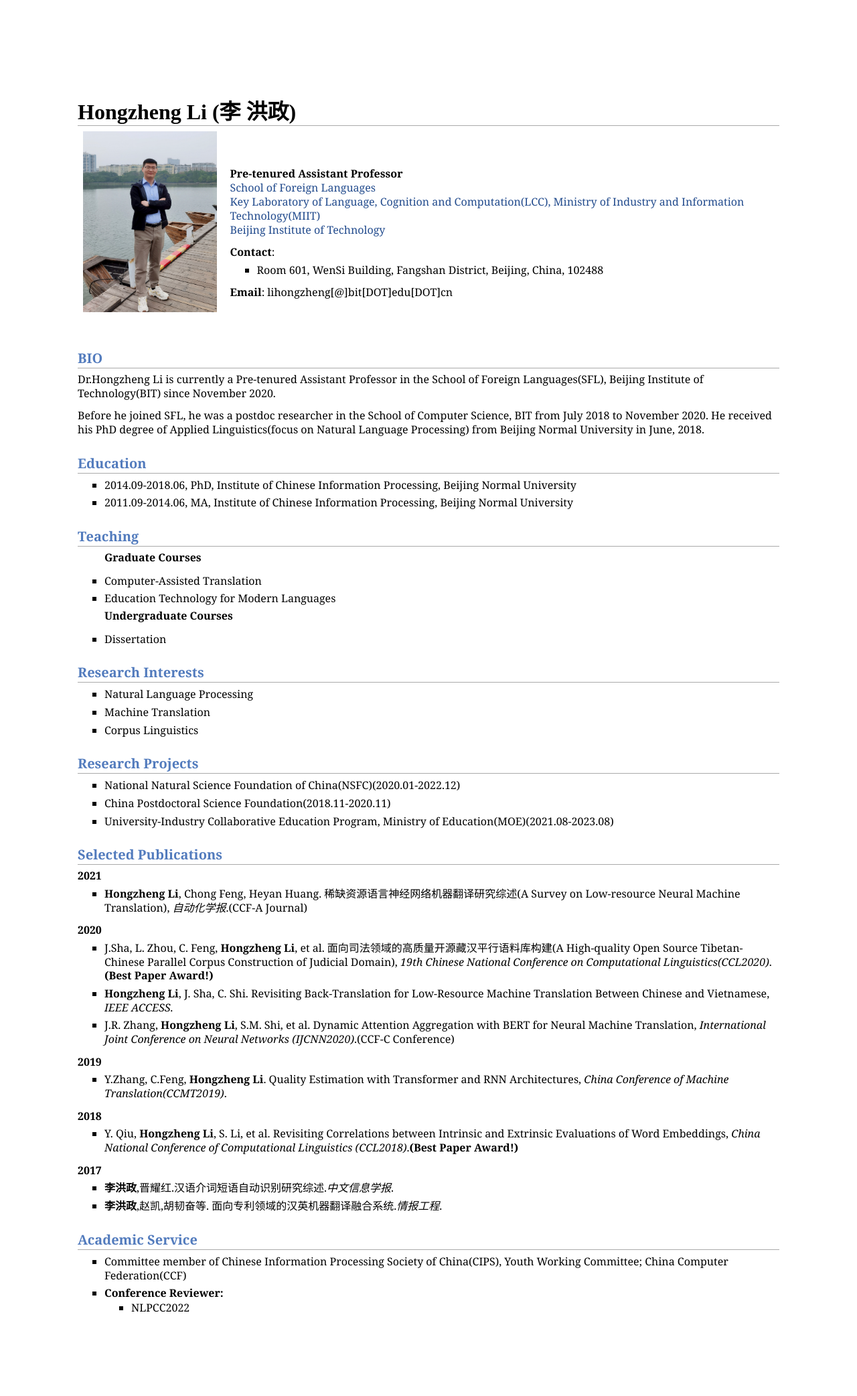
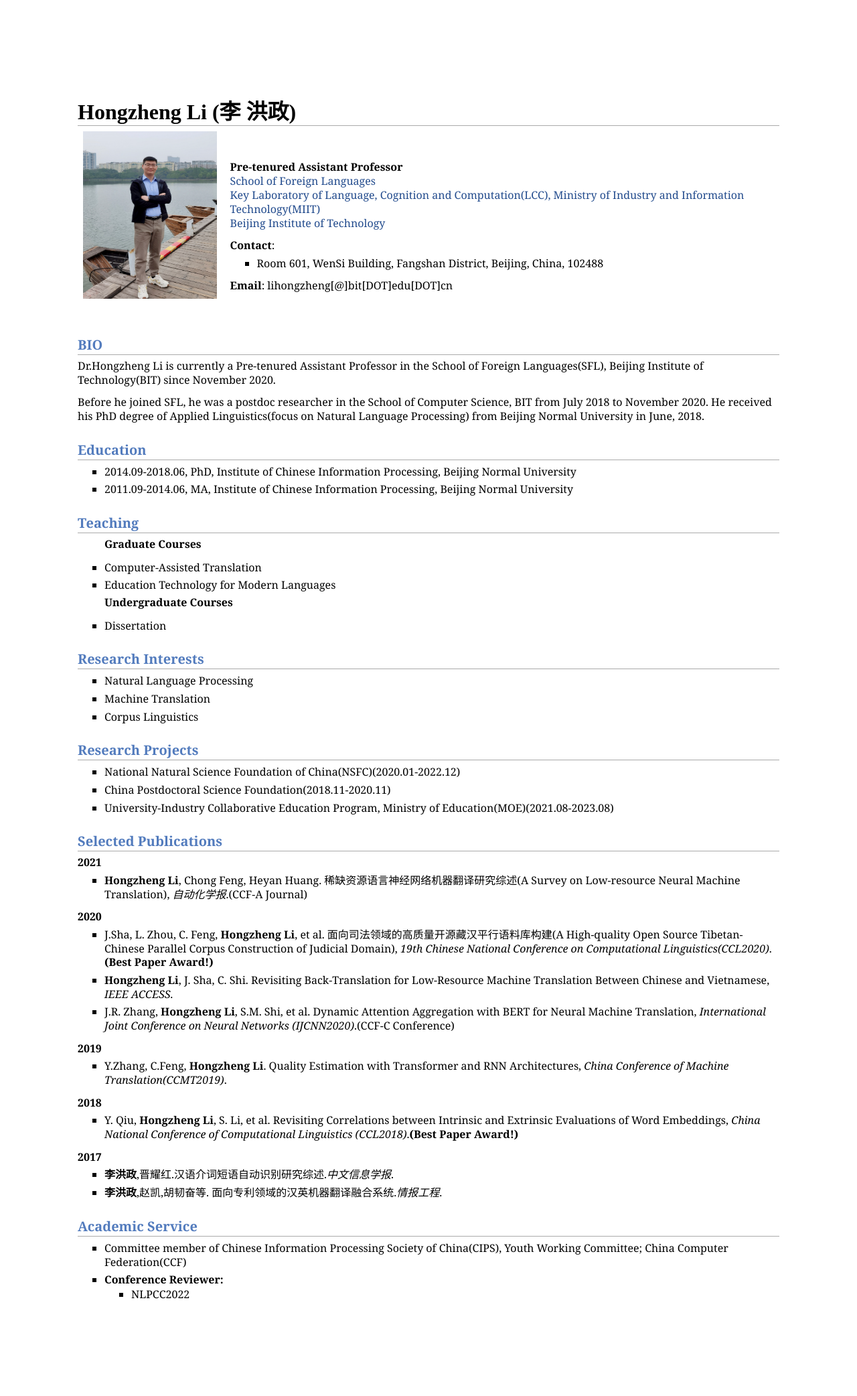
Before and after one commit to lihongzheng-nlp/lihongzheng-nlp.github.io, a Jekyll site: the page index.html, which Jekyll copies as it is, in a window 1280 px wide. Shown: the whole page at 67% size. Built offline with Jekyll 4.4.1, drawn with Linux system fonts in a browser that asks for light colours.

Commit message:
Update index.html

```diff
--- a/index.html
+++ b/index.html
@@ -12,7 +12,7 @@
 <p><br /></p>
 <h2><span style="color:black;font-size:24pt;font-family:Songti SC"><b>Hongzheng Li (李 洪政)</b></span><br /></h2>
 <table class="imgtable"><tr><td>
-<img src="images/hz.jpg" alt="alt text" width="200px" height="270px" />&nbsp;</td>
+<img src="images/hz.jpg" alt="alt text" width="200px" height="250px" />&nbsp;</td>
 <td align="left"><p><br />
   <b>Pre-tenured Assistant Professor</b><br />
 <a href="https://sfl.bit.edu.cn/">School of Foreign Languages</a><br />
```
